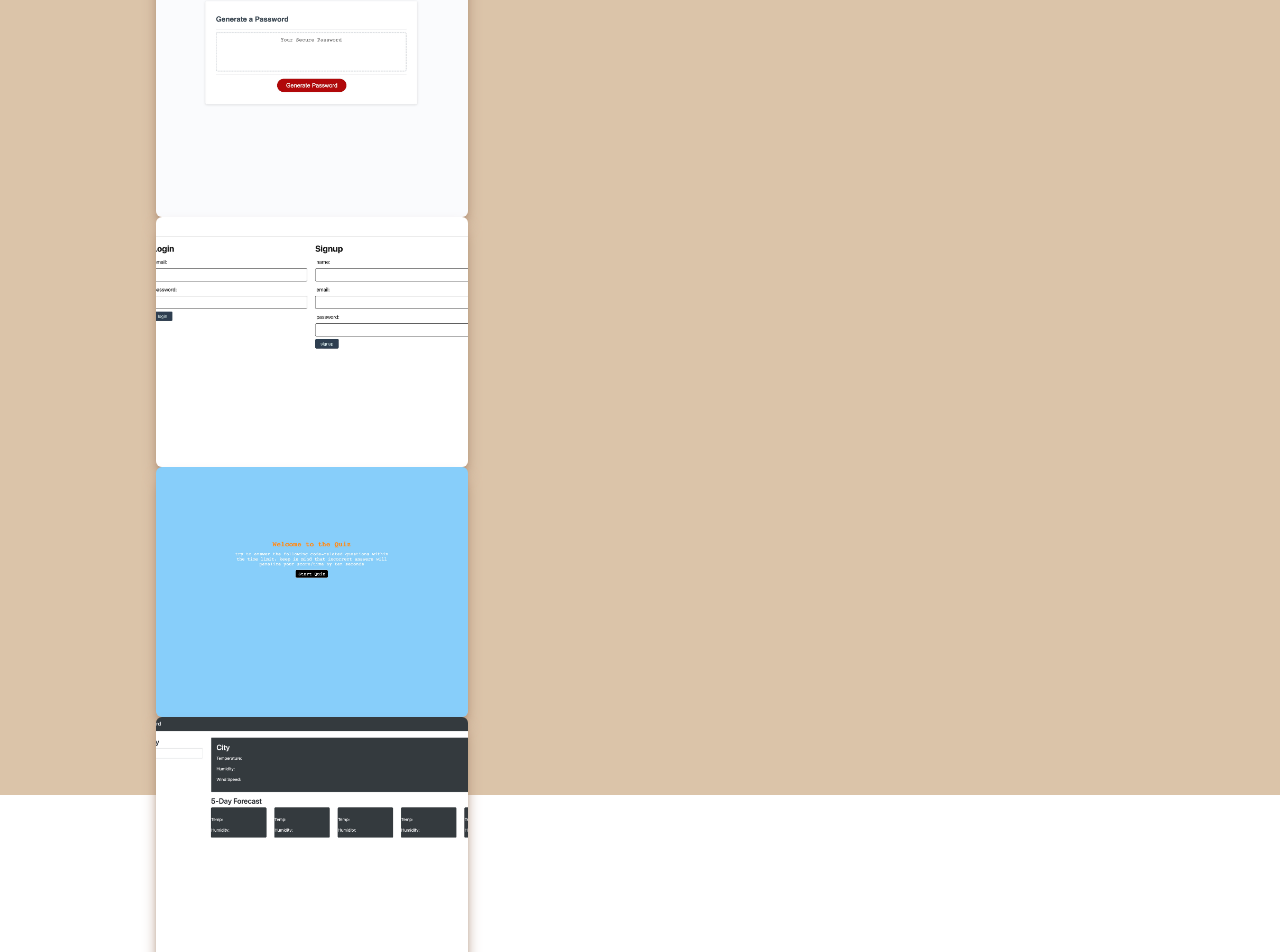
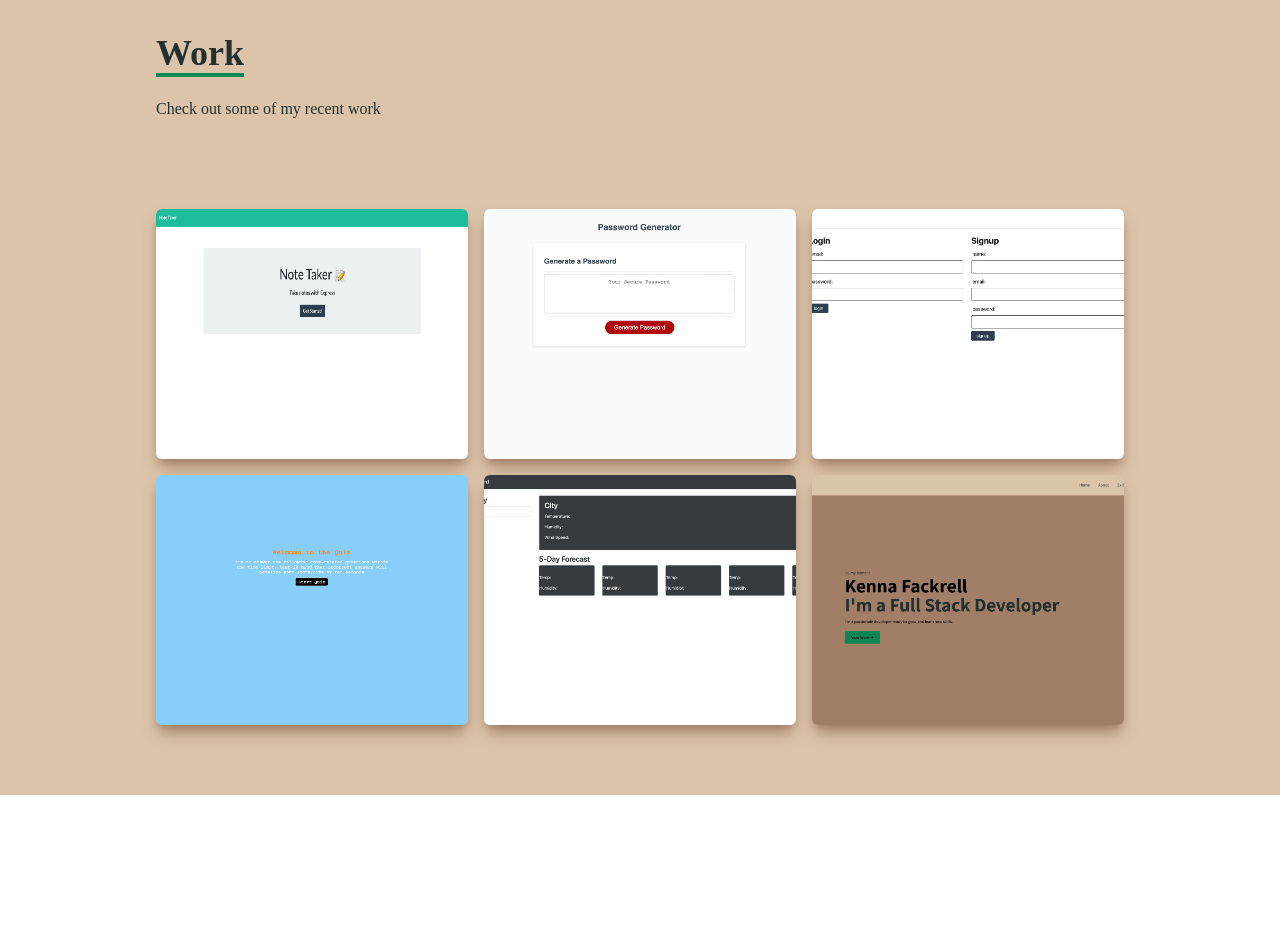
Before and after one commit to kennacapri/20-react-portfolio, a React (Create React App) app: page / in a window 1280 px wide. Shown: the part 2405-3357 px from the top of the page. After the commit the page ends 3200 px from the top, so only its background shows below. Built offline with nearby package versions, Linux system fonts and the light colour scheme; the HTML template or start-up script is replaced by a standard one.

Commit message:
fixed styling under work section of portfolio. Grid was not set up correctly

```diff
--- a/package.json
+++ b/package.json
@@ -1,5 +1,5 @@
 {
-  "name": "mckay-portfolio",
+  "name": "20-react-portfolio",
   "version": "0.1.0",
   "private": true,
   "dependencies": {
--- a/src/components/Work.jsx
+++ b/src/components/Work.jsx
@@ -1,143 +1,172 @@
 import React from "react";
-import notetaker from '../assets/projects/notetaker.jpg'
-import password from '../assets/projects/password.jpg'
-import techblog from '../assets/projects/techblog.jpg'
-import quiz from '../assets/projects/quiz.jpg'
-import weather from '../assets/projects/weather.jpg'
-import portfolio from '../assets/projects/portfolio.jpg'
+import notetaker from "../assets/projects/notetaker.jpg";
+import password from "../assets/projects/password.jpg";
+import techblog from "../assets/projects/techblog.jpg";
+import quiz from "../assets/projects/quiz.jpg";
+import weather from "../assets/projects/weather.jpg";
+import portfolio from "../assets/projects/portfolio.jpg";
 
 const Work = () => {
   return (
-    <div name="work" className='w-full md:h-screen bg-[#DBC4A9] text-[#253031] '>
-       <div className="max-w-[1000px] mx-auto p-4 flex flex-col justify-center w-full h-full">
-        <div className='pb-8'>
-          <p className='text-4xl font-bold inline border-b-4 border-[#0a8754] text-[#253031]'>Work</p>
-          <p className='py-6'> Check out some of my recent work</p>
+    <div
+      name="work"
+      className="w-full md:h-screen bg-[#DBC4A9] text-[#253031] "
+    >
+      <div className="max-w-[1000px] mx-auto p-4 flex flex-col justify-center w-full h-full">
+        <div className="pb-8">
+          <p className="text-4xl font-bold inline border-b-4 border-[#0a8754] text-[#253031]">
+            Work
+          </p>
+          <p className="py-6"> Check out some of my recent work</p>
         </div>
 
-{/* container */}
-       <div className='grid sm:grid-cols-2 md:grid-cols-3 gap-4'>
-        {/* Grid item */}
-          <div style={{backgroundImage: `url(${notetaker})`}} className='shadow-lg shadow-[#A27F67] group container rounded-md flex justify-center items-center mx-auto content-div'>
-
+        {/* container */}
+        <div className="w-full grid sm:grid-cols-2 md:grid-cols-3 gap-4 py-8">
+          {/* Grid item */}
+          <div
+            style={{
+              backgroundImage: `url(${notetaker})`,
+              backgroundSize: `100% 100%`,
+            }}
+            className="shadow-lg shadow-[#A27F67] group container rounded-md flex justify-center text-center items-center mx-auto content-div"
+          >
             {/*hover effect*/}
-            <div className='opacity-0 group-hover:opacity-100'>
-              <span className='text-2xl font-bold text-[#253031] tracking-wider'>Express Note Taker
-
+            <div className="opacity-0 group-hover:opacity-100">
+              <span className="text-2xl font-bold text-[#253031] tracking-wider">
+                Express Note Taker
               </span>
-              <div className='pt-8 text-center'>
+              <div className="pt-8 text-center">
                 <a href="https://kenna-11-note-taker.herokuapp.com/">
-                  <button className='text-center rounded-lg px-4 py-3 m-2 bg-[#0a8754] text-[#253031] font-bold text-lg'>Demo</button>
+                  <button className="text-center rounded-lg px-4 py-3 m-2 bg-[#0a8754] text-[#253031] font-bold text-lg">
+                    Demo
+                  </button>
                 </a>
                 <a href="https://github.com/kennacapri/11-Note-Taker">
-                  <button className='text-center rounded-lg px-4 py-3 m-2 bg-[#0a8754] text-[#253031] font-bold text-lg'>Code</button>
+                  <button className="text-center rounded-lg px-4 py-3 m-2 bg-[#0a8754] text-[#253031] font-bold text-lg">
+                    Code
+                  </button>
                 </a>
               </div>
             </div>
           </div>
-        </div>
-        <div className='grid sm:grid-cols-2 md:grid-cols-3 gap-4'>
-        {/* Grid item */}
-          <div style={{backgroundImage: `url(${password})`}} className='shadow-lg shadow-[#A27F67] group container rounded-md flex justify-center items-center mx-auto content-div'>
-
+          <div
+            style={{ backgroundImage: `url(${password})` }}
+            className="shadow-lg shadow-[#A27F67] group container rounded-md flex justify-center text-center items-center mx-auto content-div"
+          >
             {/*hover effect*/}
-            <div className='opacity-0 group-hover:opacity-100'>
-              <span className='text-2xl font-bold text-[#253031] tracking-wider'>JavaScript Password Generator
-
+            <div className="opacity-0 group-hover:opacity-100">
+              <span className="text-2xl font-bold text-[#253031] tracking-wider">
+                JavaScript Password Generator
               </span>
-              <div className='pt-8 text-center'>
+              <div className="pt-8 text-center">
                 <a href="https://kennacapri.github.io/03-Challenge-Password/">
-                  <button className='text-center rounded-lg px-4 py-3 m-2 bg-[#0a8754] text-[#253031] font-bold text-lg'>Demo</button>
+                  <button className="text-center rounded-lg px-4 py-3 m-2 bg-[#0a8754] text-[#253031] font-bold text-lg">
+                    Demo
+                  </button>
                 </a>
                 <a href="https://github.com/kennacapri/03-Challenge-Password">
-                  <button className='text-center rounded-lg px-4 py-3 m-2 bg-[#0a8754] text-[#253031] font-bold text-lg'>Code</button>
+                  <button className="text-center rounded-lg px-4 py-3 m-2 bg-[#0a8754] text-[#253031] font-bold text-lg">
+                    Code
+                  </button>
                 </a>
               </div>
             </div>
           </div>
-        </div>
-        <div className='grid sm:grid-cols-2 md:grid-cols-3 gap-4'>
-        {/* Grid item */}
-          <div style={{backgroundImage: `url(${techblog})`}} className='shadow-lg shadow-[#A27F67] group container rounded-md flex justify-center items-center mx-auto content-div'>
-
+          <div
+            style={{ backgroundImage: `url(${techblog})` }}
+            className="shadow-lg shadow-[#A27F67] group container rounded-md flex justify-center text-center items-center mx-auto content-div"
+          >
             {/*hover effect*/}
-            <div className='opacity-0 group-hover:opacity-100'>
-              <span className='text-2xl font-bold text-[#253031] tracking-wider'>MVC Tech Blog
-
+            <div className="opacity-0 group-hover:opacity-100">
+              <span className="text-2xl font-bold text-[#253031] tracking-wider">
+                MVC Tech Blog
               </span>
-              <div className='pt-8 text-center'>
+              <div className="pt-8 text-center">
                 <a href="https://technology-blog-for-nerds.herokuapp.com/">
-                  <button className='text-center rounded-lg px-4 py-3 m-2 bg-[#0a8754] text-[#253031] font-bold text-lg'>Demo</button>
+                  <button className="text-center rounded-lg px-4 py-3 m-2 bg-[#0a8754] text-[#253031] font-bold text-lg">
+                    Demo
+                  </button>
                 </a>
                 <a href="https://github.com/kennacapri/14-MVC-techblog">
-                  <button className='text-center rounded-lg px-4 py-3 m-2 bg-[#0a8754] text-[#253031] font-bold text-lg'>Code</button>
+                  <button className="text-center rounded-lg px-4 py-3 m-2 bg-[#0a8754] text-[#253031] font-bold text-lg">
+                    Code
+                  </button>
                 </a>
               </div>
             </div>
           </div>
-        </div>
-        <div className='grid sm:grid-cols-2 md:grid-cols-3 gap-4'>
-        {/* Grid item */}
-          <div style={{backgroundImage: `url(${quiz})`}} className='shadow-lg shadow-[#A27F67] group container rounded-md flex justify-center items-center mx-auto content-div'>
-
+          <div
+            style={{ backgroundImage: `url(${quiz})` }}
+            className="shadow-lg shadow-[#A27F67] group container rounded-md flex justify-center text-center items-center mx-auto content-div"
+          >
             {/*hover effect*/}
-            <div className='opacity-0 group-hover:opacity-100'>
-              <span className='text-2xl font-bold text-[#253031] tracking-wider'>API Code Quiz
-
+            <div className="opacity-0 group-hover:opacity-100">
+              <span className="text-2xl font-bold text-[#253031] tracking-wider">
+                API Code Quiz
               </span>
-              <div className='pt-8 text-center'>
+              <div className="pt-8 text-center">
                 <a href="https://kennacapri.github.io/04-Challenge-CodeQuiz/">
-                  <button className='text-center rounded-lg px-4 py-3 m-2 bg-[#0a8754] text-[#253031] font-bold text-lg'>Demo</button>
+                  <button className="text-center rounded-lg px-4 py-3 m-2 bg-[#0a8754] text-[#253031] font-bold text-lg">
+                    Demo
+                  </button>
                 </a>
                 <a href="https://github.com/kennacapri/04-Challenge-CodeQuiz">
-                  <button className='text-center rounded-lg px-4 py-3 m-2 bg-[#0a8754] text-[#253031] font-bold text-lg'>Code</button>
+                  <button className="text-center rounded-lg px-4 py-3 m-2 bg-[#0a8754] text-[#253031] font-bold text-lg">
+                    Code
+                  </button>
                 </a>
               </div>
             </div>
           </div>
-        </div>
-        <div className='grid sm:grid-cols-2 md:grid-cols-3 gap-4'>
-        {/* Grid item */}
-          <div style={{backgroundImage: `url(${weather})`}} className='shadow-lg shadow-[#A27F67] group container rounded-md flex justify-center items-center mx-auto content-div'>
-
+          <div
+            style={{ backgroundImage: `url(${weather})` }}
+            className="shadow-lg shadow-[#A27F67] group container rounded-md flex justify-center text-center items-center mx-auto content-div"
+          >
             {/*hover effect*/}
-            <div className='opacity-0 group-hover:opacity-100'>
-              <span className='text-2xl font-bold text-[#253031] tracking-wider'>Server-Side API Weather Dashboard
-
+            <div className="opacity-0 group-hover:opacity-100">
+              <span className="text-2xl font-bold text-[#253031] tracking-wider">
+                Server-Side API Weather Dashboard
               </span>
-              <div className='pt-8 text-center'>
+              <div className="pt-8 text-center">
                 <a href="https://kennacapri.github.io/06-challenge-weather/">
-                  <button className='text-center rounded-lg px-4 py-3 m-2 bg-[#0a8754] text-[#253031] font-bold text-lg'>Demo</button>
+                  <button className="text-center rounded-lg px-4 py-3 m-2 bg-[#0a8754] text-[#253031] font-bold text-lg">
+                    Demo
+                  </button>
                 </a>
                 <a href="https://github.com/kennacapri/06-challenge-weather">
-                  <button className='text-center rounded-lg px-4 py-3 m-2 bg-[#0a8754] text-[#253031] font-bold text-lg'>Code</button>
+                  <button className="text-center rounded-lg px-4 py-3 m-2 bg-[#0a8754] text-[#253031] font-bold text-lg">
+                    Code
+                  </button>
                 </a>
               </div>
             </div>
           </div>
-        </div>
-        <div className='grid sm:grid-cols-2 md:grid-cols-3 gap-4'>
-        {/* Grid item */}
-          <div style={{backgroundImage: `url(${portfolio})`}} className='shadow-lg shadow-[#A27F67] group container rounded-md flex justify-center items-center mx-auto content-div'>
-
+          <div
+            style={{ backgroundImage: `url(${portfolio})` }}
+            className="shadow-lg shadow-[#A27F67] group container rounded-md flex justify-center text-center items-center mx-auto content-div"
+          >
             {/*hover effect*/}
-            <div className='opacity-0 group-hover:opacity-100'>
-              <span className='text-2xl font-bold text-[#253031] tracking-wider'>React Portfolio
-
+            <div className="opacity-0 group-hover:opacity-100">
+              <span className="text-2xl font-bold text-[#253031] tracking-wider">
+                React Portfolio
               </span>
-              <div className='pt-8 text-center'>
+              <div className="pt-8 text-center">
                 <a href="/">
-                  <button className='text-center rounded-lg px-4 py-3 m-2 bg-[#0a8754] text-[#253031] font-bold text-lg'>Demo</button>
+                  <button className="text-center rounded-lg px-4 py-3 m-2 bg-[#0a8754] text-[#253031] font-bold text-lg">
+                    Demo
+                  </button>
                 </a>
                 <a href="https://github.com/kennacapri/20-react-portfolio">
-                  <button className='text-center rounded-lg px-4 py-3 m-2 bg-[#0a8754] text-[#253031] font-bold text-lg'>Code</button>
+                  <button className="text-center rounded-lg px-4 py-3 m-2 bg-[#0a8754] text-[#253031] font-bold text-lg">
+                    Code
+                  </button>
                 </a>
               </div>
             </div>
           </div>
         </div>
       </div>
- </div>
+    </div>
   );
 };
 
--- a/src/index.css
+++ b/src/index.css
@@ -24,7 +24,7 @@
 .content-div:hover {
   background-image: linear-gradient(
   to right,
-  rgba(rgba(219, 196, 169, 0.8)),
-  hsla(34, 36%, 42%, 0.8)
+  hsla(104, 62%, 76%, 0.8),
+  rgba(176, 232, 156, 0.8)
   )!important;
 }
```
Also changed, not shown: 1 other file (tests, documents, lock files or other folders).
